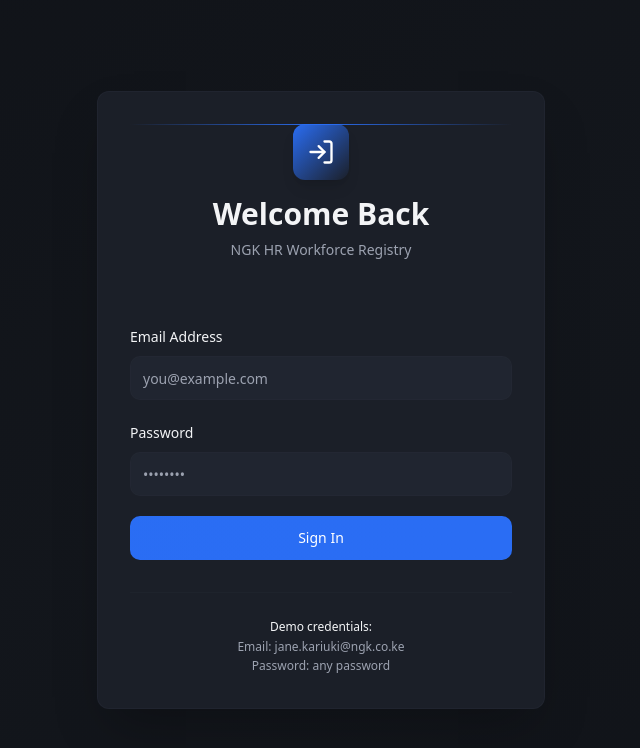
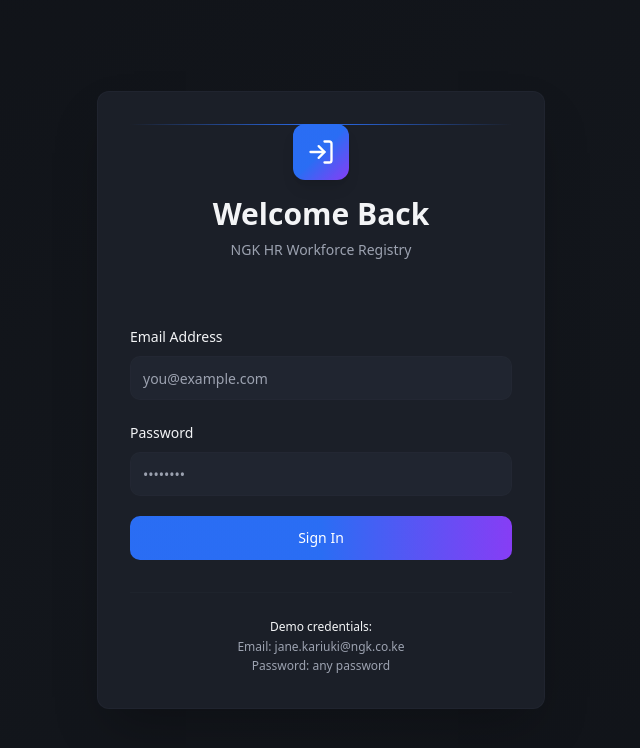
Before and after one commit to Josiah-Tonny/v0-hr-registration-app, a Next.js app: page /login in a window 1280 px wide. Shown: the top 748 px of the page, without its empty margins (319-959 px from the left). Built offline with nearby package versions, Linux system fonts and the light colour scheme.

Commit message:
fix: resolve preview errors with dark mode styling
Add missing Tailwind color and fix gradient syntax and background styles

```diff
--- a/app/(app)/dashboard/page.tsx
+++ b/app/(app)/dashboard/page.tsx
@@ -78,7 +78,7 @@ export default function DashboardPage() {
           <p className="text-muted-foreground mt-2">Welcome back! Here&apos;s an overview of your workforce.</p>
         </div>
         <Link href="/people/new">
-          <Button className="bg-gradient-to-r from-accent to-accent-secondary hover:from-accent/90 hover:to-accent-secondary/90 text-white rounded-lg gap-2 px-6">
+          <Button className="bg-gradient-to-r from-accent via-accent to-[hsl(var(--accent-secondary))] hover:from-accent/90 hover:via-accent/90 hover:to-[hsl(var(--accent-secondary))/90] text-white rounded-lg gap-2 px-6">
             <Plus className="w-4 h-4" />
             Add New Person
           </Button>
--- a/app/(auth)/layout.tsx
+++ b/app/(auth)/layout.tsx
@@ -9,7 +9,7 @@ export default function AuthLayout({
     <div className="min-h-screen bg-gradient-to-br from-background via-secondary/10 to-background flex items-center justify-center p-4 overflow-hidden relative">
       {/* Abstract background elements */}
       <div className="absolute top-0 left-0 w-96 h-96 rounded-full bg-accent/5 blur-3xl -translate-x-1/2 -translate-y-1/2" />
-      <div className="absolute bottom-0 right-0 w-96 h-96 rounded-full bg-accent-secondary/5 blur-3xl translate-x-1/2 translate-y-1/2" />
+      <div className="absolute bottom-0 right-0 w-96 h-96 rounded-full blur-3xl translate-x-1/2 translate-y-1/2 opacity-30" style={{ backgroundColor: `hsl(var(--accent-secondary) / 0.05)` }} />
 
       <div className="w-full max-w-md relative z-10">
         {children}
--- a/app/(auth)/login/page.tsx
+++ b/app/(auth)/login/page.tsx
@@ -39,7 +39,7 @@ export default function LoginPage() {
   return (
     <Card className="p-8 shadow-2xl bg-card border-border/50 rounded-xl">
       <div className="flex flex-col items-center gap-4 mb-8 accent-line-top pb-8">
-        <div className="w-14 h-14 bg-gradient-to-br from-accent to-accent-secondary rounded-xl flex items-center justify-center shadow-lg">
+        <div className="w-14 h-14 bg-gradient-to-br from-accent via-accent to-[hsl(var(--accent-secondary))] rounded-xl flex items-center justify-center shadow-lg">
           <LogIn className="w-7 h-7 text-white" />
         </div>
         <div className="text-center">
@@ -83,7 +83,7 @@ export default function LoginPage() {
 
         <Button
           type="submit"
-          className="w-full h-11 bg-gradient-to-r from-accent to-accent-secondary hover:from-accent/90 hover:to-accent-secondary/90 text-white font-500 rounded-lg mt-6"
+          className="w-full h-11 bg-gradient-to-r from-accent via-accent to-[hsl(var(--accent-secondary))] hover:from-accent/90 hover:via-accent/90 hover:to-[hsl(var(--accent-secondary))/90] text-white font-500 rounded-lg mt-6"
           disabled={loading}
         >
           {loading ? 'Signing in...' : 'Sign In'}
--- a/components/sidebar.tsx
+++ b/components/sidebar.tsx
@@ -24,7 +24,7 @@ export function Sidebar() {
       {/* Logo */}
       <div className="p-6 border-b border-sidebar-border accent-line-top">
         <div className="flex items-center gap-2 mb-2">
-          <div className="w-8 h-8 rounded-lg bg-gradient-to-br from-accent to-accent-secondary flex items-center justify-center">
+          <div className="w-8 h-8 rounded-lg bg-gradient-to-br from-accent via-accent to-[hsl(var(--accent-secondary))] flex items-center justify-center">
             <span className="text-white text-sm font-bold">N</span>
           </div>
           <h1 className="text-lg font-bold text-sidebar-foreground">NGK HR</h1>
--- a/components/topbar.tsx
+++ b/components/topbar.tsx
@@ -39,7 +39,7 @@ export function Topbar() {
           </div>
           <Avatar className="border border-border/50 bg-secondary/50">
             <AvatarImage src={mockCurrentUser.avatar || "/placeholder.svg"} alt={mockCurrentUser.name} />
-            <AvatarFallback className="bg-gradient-to-br from-accent to-accent-secondary text-white font-bold">{mockCurrentUser.name.charAt(0)}</AvatarFallback>
+            <AvatarFallback className="bg-gradient-to-br from-accent via-accent to-[hsl(var(--accent-secondary))] text-white font-bold">{mockCurrentUser.name.charAt(0)}</AvatarFallback>
           </Avatar>
         </div>
       </div>
--- a/tailwind.config.ts
+++ b/tailwind.config.ts
@@ -36,6 +36,7 @@ const config: Config = {
         accent: {
           DEFAULT: 'hsl(var(--accent))',
           foreground: 'hsl(var(--accent-foreground))',
+          secondary: 'hsl(var(--accent-secondary))',
         },
         destructive: {
           DEFAULT: 'hsl(var(--destructive))',
```
